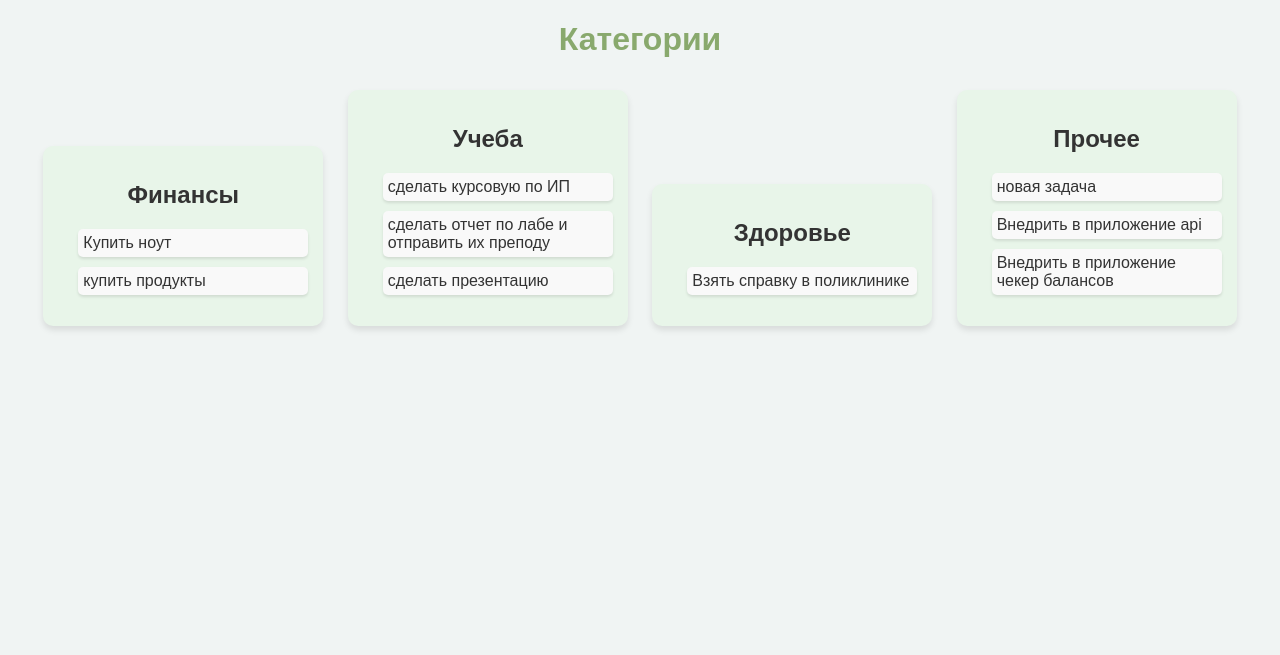
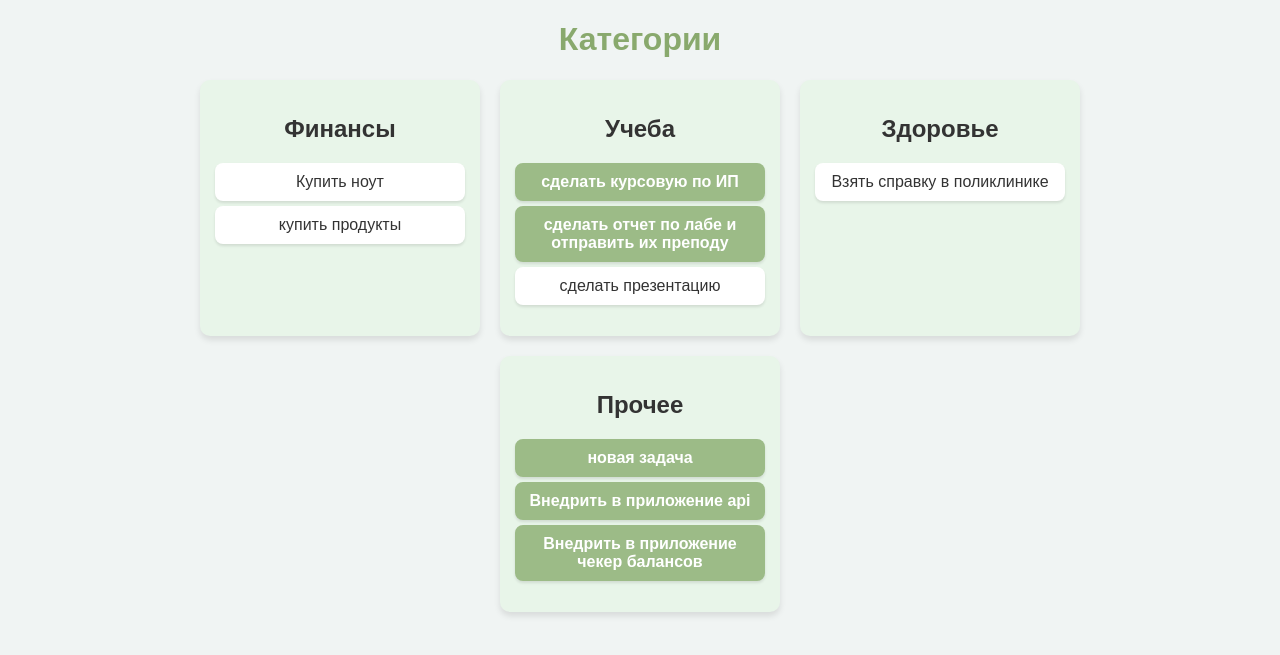
Before and after one commit to mnewpadloo/django-todo, a Django app: page /categories/ in a window 1280 px wide. Shown: the part 68-723 px from the top of the page. Run offline with Django 5.2, Linux system fonts and the light colour scheme; data comes from the database, SQL or seed files in the repository; both versions use the stored data as it was after the commit.

Commit message:
Изменение дизайна сайта

```diff
--- a/tasks/static/css/style.css
+++ b/tasks/static/css/style.css
@@ -62,14 +62,12 @@ ul {
 }
 
 .category-box {
-    display: inline-block;
+    width: 250px; /* Ограничение ширины */
     background: #e8f5e9;
     padding: 15px;
-    margin: 10px;
-    width: 250px;
-    text-align: center;
     border-radius: 10px;
     box-shadow: 0px 4px 6px rgba(0, 0, 0, 0.1);
+    text-align: center;
 }
 
 .add-btn {
@@ -90,8 +88,10 @@ ul {
 .category-container {
     display: flex;
     flex-wrap: wrap;
+    justify-content: center; /* Центрируем категории */
     gap: 20px;
-    justify-content: center;
+    max-width: 80%; /* Ограничиваем ширину, чтобы не было у стен */
+    margin: 0 auto; /* Центрируем по горизонтали */
 }
 
 /* Навигационное меню */
@@ -173,16 +173,40 @@ ul {
 
 /* Стили для списка задач внутри категорий */
 .task-list {
-    margin-top: 15px; /* Отступ сверху, чтобы задачи не "прилипали" к заголовку */
-    padding-left: 20px; /* Отступ слева для списка */
-    text-align: left; /* Выравнивание текста задач по левому краю */
-    list-style-type: none; /* Убираем стандартные маркеры списка */
+    padding: 0;
+    margin-top: 15px;
+    list-style-type: none;
 }
 
 .task-list li {
-    margin-bottom: 10px; /* Отступ между задачами */
-    padding: 5px; /* Внутренний отступ для каждой задачи */
-    background-color: #f9f9f9; /* Легкий фон для каждой задачи */
-    border-radius: 5px; /* Закругленные углы */
-    box-shadow: 0 2px 3px rgba(0, 0, 0, 0.1); /* Тень для каждой задачи */
+    display: block;
+    width: calc(100% - 20px); /* Почти до краев категории, но с отступом */
+    padding: 10px;
+    margin: 5px auto; /* Центрируем задачи внутри категории */
+    background-color: white;
+    border-radius: 8px;
+    box-shadow: 0 2px 3px rgba(0, 0, 0, 0.1);
+    text-align: center;
 }
+
+
+.task.done {
+    text-decoration: line-through;
+    opacity: 0.7;
+}
+
+.task-status {
+    background-color: #4CAF50;
+    color: white;
+    padding: 5px 10px;
+    border-radius: 8px;
+    font-size: 12px;
+    font-weight: bold;
+    margin-left: 10px;
+}
+
+.task.completed {
+    background: #9cbb87 !important; /* Новый зеленый цвет для выполненных задач */
+    color: white; /* Белый текст для контраста */
+    font-weight: bold;
+}
--- a/tasks/templates/tasks/category_list.html
+++ b/tasks/templates/tasks/category_list.html
@@ -2,20 +2,20 @@
 
 {% block content %}
 <h1>Категории</h1>
-<div class="categories">
+<div class="category-container">
     {% for category in categories %}
     <div class="category-box">
         <h2>{{ category.name }}</h2>
         <ul class="task-list">
             {% for task in category.task_set.all %}
-            <li>{{ task.title }}</li>
+            <li class="task {% if task.completed %}completed{% endif %}">
+                <span class="task-title">{{ task.title }}</span>
+            </li>
             {% empty %}
             <li>Нет задач</li>
             {% endfor %}
         </ul>
     </div>
-    {% empty %}
-    <p>Нет категорий</p>
     {% endfor %}
 </div>
 {% endblock %}
--- a/tasks/templates/tasks/task_list.html
+++ b/tasks/templates/tasks/task_list.html
@@ -1,6 +1,7 @@
 {% extends "base.html" %}
 
 {% block content %}
+<div class="task-container">
     <h1>Список задач</h1>
     <ul>
         {% for task in tasks %}
@@ -21,4 +22,5 @@
         {% endfor %}
     </ul>
     <a href="{% url 'task_create' %}" class="add-btn">Добавить задачу</a>
+</div>
 {% endblock %}
```
Also changed, not shown: db.sqlite3. Lines whose indentation alone changed are shown as unchanged.
